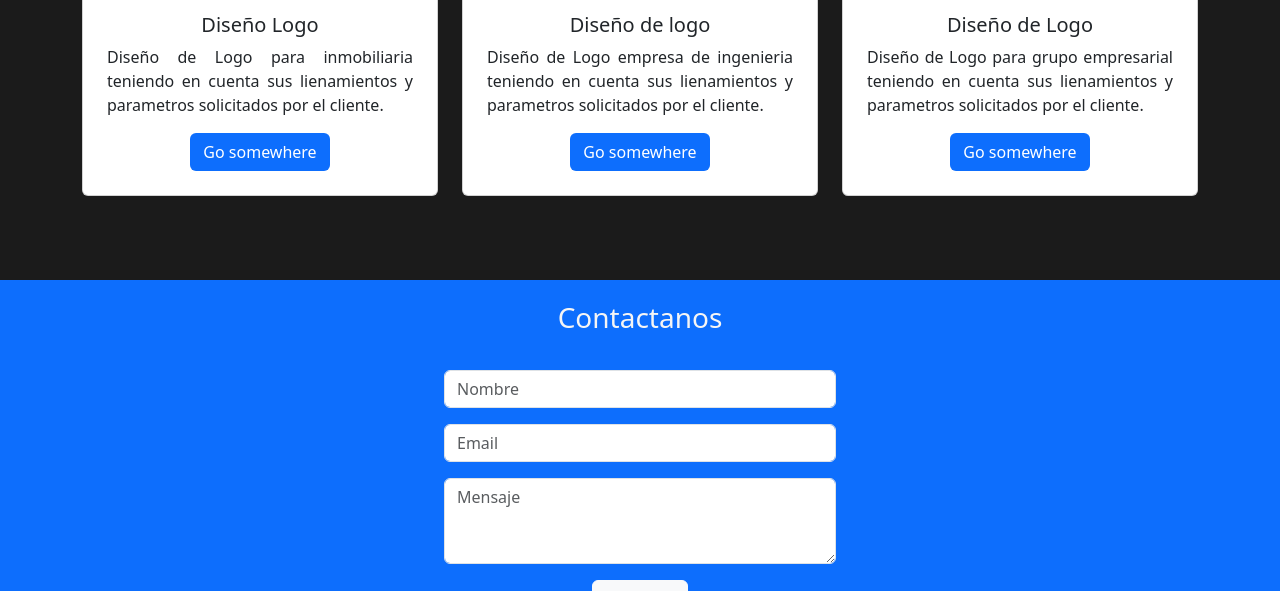
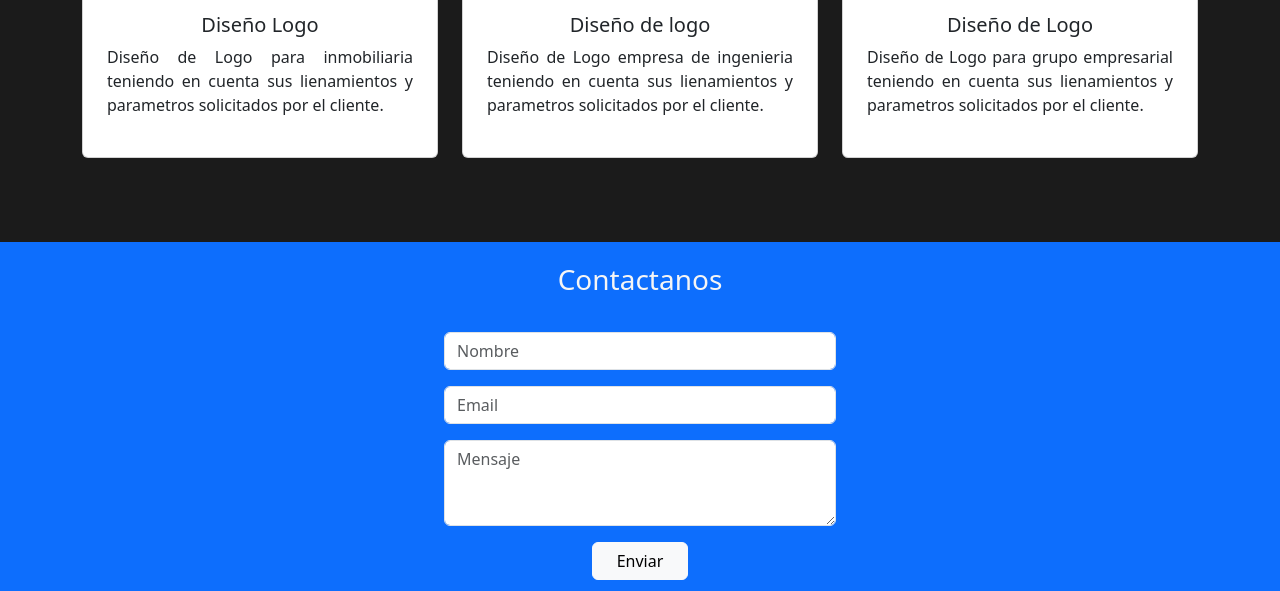
Before and after one commit to JoaquinFerro/CV-V1, a plain HTML site: page index.html in a window 1280 px wide. Shown: the part 2365-2956 px from the top of the page. Drawn offline with nearby package versions, Linux system fonts and the light colour scheme.

Commit message:
Update index.html
Quito Btn

```diff
--- a/index.html
+++ b/index.html
@@ -242,7 +242,6 @@
                   lienamientos y parametros solicitados por el cliente.
                 </p>
                 <div class="text-center">
-                  <a href="#" class="btn btn-card">Go somewhere</a>
                 </div>
               </div>
             </div>
@@ -262,7 +261,6 @@
                   lienamientos y parametros solicitados por el cliente.
                 </p>
                 <div class="text-center">
-                  <a href="#" class="btn btn-card">Go somewhere</a>
                 </div>
               </div>
             </div>
@@ -282,7 +280,6 @@
                   lienamientos y parametros solicitados por el cliente.
                 </p>
                 <div class="text-center">
-                  <a href="#" class="btn btn-card">Go somewhere</a>
                 </div>
               </div>
             </div>
```
